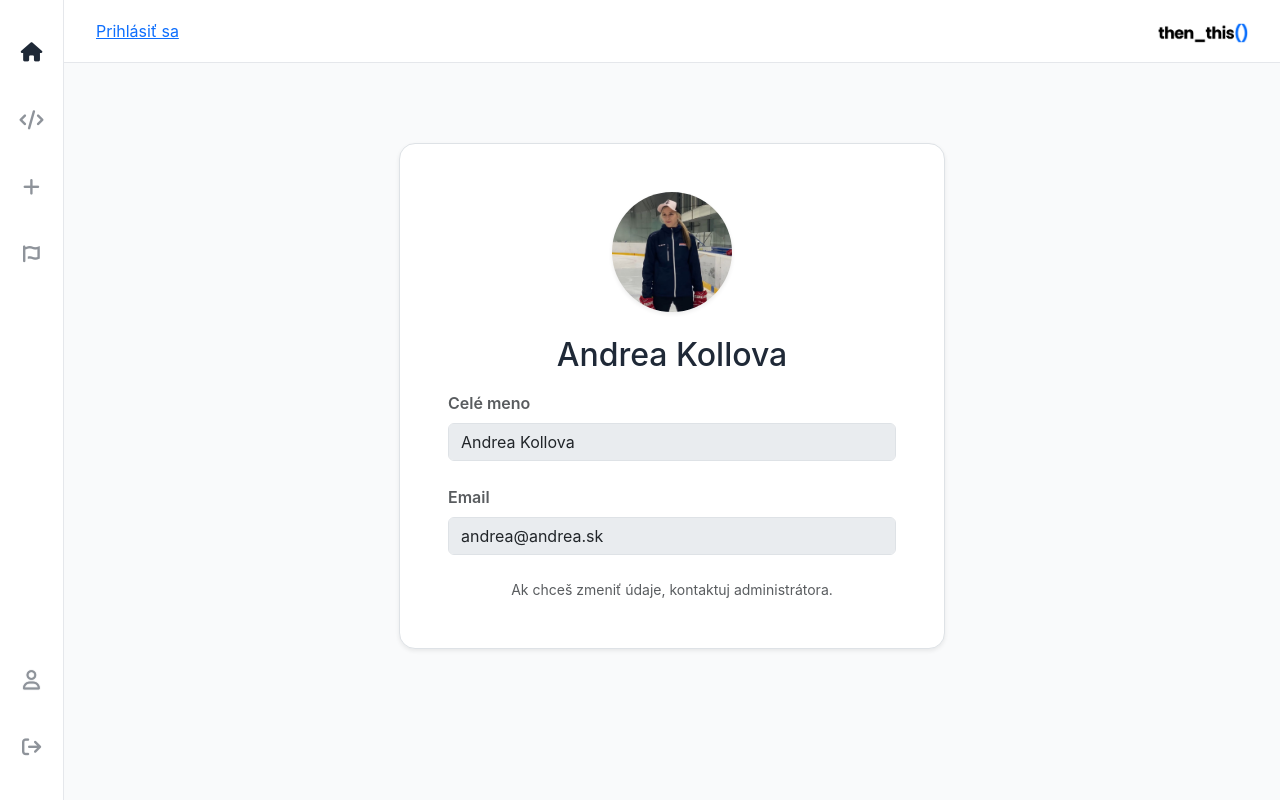
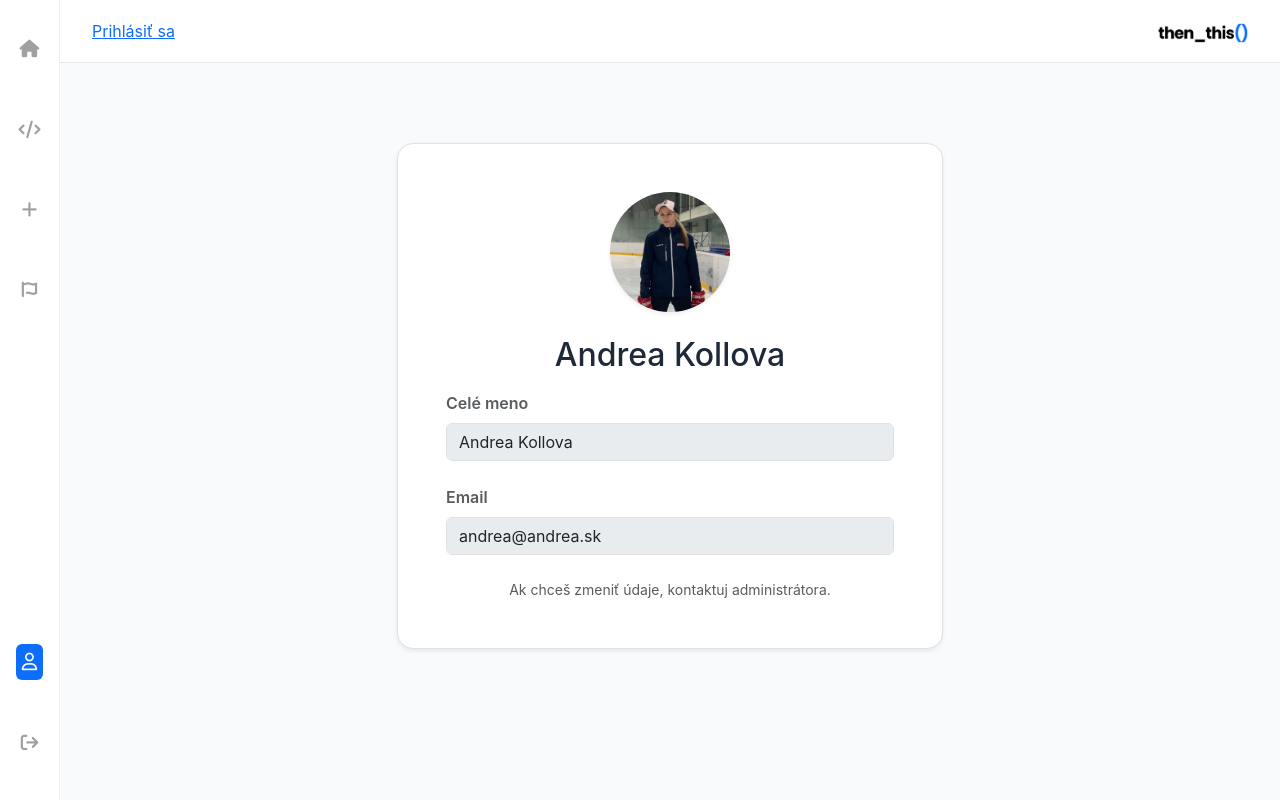
Before and after one commit to andreakollova/platforma-thenthis, a Flask app: page /profil in a window 1280 px wide. Run offline with Flask 3, Linux system fonts and the light colour scheme.

Commit message:
Checkpoint 22 - dashboard upraveny

```diff
--- a/static/styles-dashboard.css
+++ b/static/styles-dashboard.css
@@ -282,3 +282,38 @@
   color: #495057 !important;
   border-color: #ced4da !important;
 }
+
+.sidebar {
+  padding: 12px 0;
+  width: 60px;
+  background-color: #fff;
+  border-right: 1px solid #eee;
+  overflow-y: hidden; /* zabráni scrollovaniu */
+}
+
+.sidebar a {
+  padding: 6px;
+  text-align: center;
+  font-size: 1rem;
+  color: #444;
+  border-radius: 6px;
+  transition: background 0.2s ease-in-out;
+}
+
+.sidebar a i {
+  font-size: 1.1rem;
+}
+
+.sidebar a.active {
+  background-color: #0d6efd;
+  color: #fff !important;
+}
+
+.sidebar a:hover {
+  background-color: #f0f0f0;
+  color: #0d6efd;
+}
+
+.sidebar .mt-auto {
+  margin-top: auto !important;
+}
--- a/templates/base-dashboard.html
+++ b/templates/base-dashboard.html
@@ -17,17 +17,25 @@
 <body>
 
 <div class="layout">
-  <!-- Sidebar -->
-  <div class="sidebar d-flex flex-column">
-    <a href="/dashboard" class="active" title="Dashboard"><i class="fas fa-house"></i></a>
-    <a href="/moje-cvicenia" title="Moje cvičenia"><i class="fas fa-code"></i></a>
-    <a href="/nove" title="Nové cvičenie"><i class="fas fa-plus"></i></a>
-    <a href="/cvicenie/random" title="Náhodné"><i class="fas fa-font-awesome"></i></a>
+  <div class="sidebar d-flex flex-column align-items-center justify-content-between" style="height: 100vh;">
+    <div class="d-flex flex-column align-items-center" style="gap: 6px;">
+      <a href="{{ url_for('dashboard') }}" class="{% if request.path == '/dashboard' %}active{% endif %}" title="Dashboard">
+        <i class="fas fa-house"></i>
+      </a>
+      <a href="{{ url_for('moje_cvicenia') }}" class="{% if '/moje-cvicenia' in request.path %}active{% endif %}" title="Moje cvičenia">
+        <i class="fas fa-code"></i>
+      </a>
+      <a href="{{ url_for('nove_cvicenie') }}" class="{% if '/cvicenie/nove' in request.path %}active{% endif %}" title="Nové cvičenie">
+        <i class="fas fa-plus"></i>
+      </a>
+      <a href="/cvicenie/random" class="{% if '/cvicenie/random' in request.path %}active{% endif %}" title="Náhodné">
+        <i class="fas fa-font-awesome"></i>
+      </a>
+    </div>
 
-    <!-- Bottom section -->
-    <div class="mt-auto pt-3 d-flex flex-column align-items-center">
-      <a href="/profil" title="Profil">
-        <i class="fa-regular fa-user" style="text-shadow: 0 0 1px currentColor;"></i>
+    <div class="d-flex flex-column align-items-center mb-2" style="gap: 6px;">
+      <a href="/profil" class="{% if '/profil' in request.path %}active{% endif %}" title="Profil">
+        <i class="fa-regular fa-user"></i>
       </a>
       <a href="/logout" title="Odhlásiť sa">
         <i class="fa-solid fa-arrow-right-from-bracket"></i>
@@ -35,14 +43,17 @@
     </div>
   </div>
 
+
   <!-- Main -->
   <div class="main">
     <!-- Topbar -->
     <div class="topbar">
       <div class="user">
         {% if current_user.is_authenticated %}
+          <a href="{{ url_for('dashboard') }}" class="d-flex align-items-center gap-2 text-decoration-none text-dark">
           <img src="{{ url_for('static', filename='uploads/profiles/' ~ current_user.photo) }}" alt="{{ current_user.name }}" width="36" height="36" class="rounded-circle">
           <span>Ahoj, <strong>{{ current_user.name }}</strong>!</span>
+        </a>
         {% else %}
           <a href="{{ url_for('login') }}">Prihlásiť sa</a>
         {% endif %}
```
